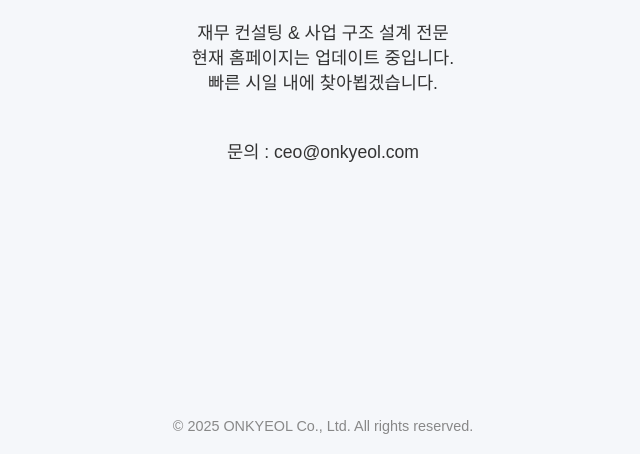
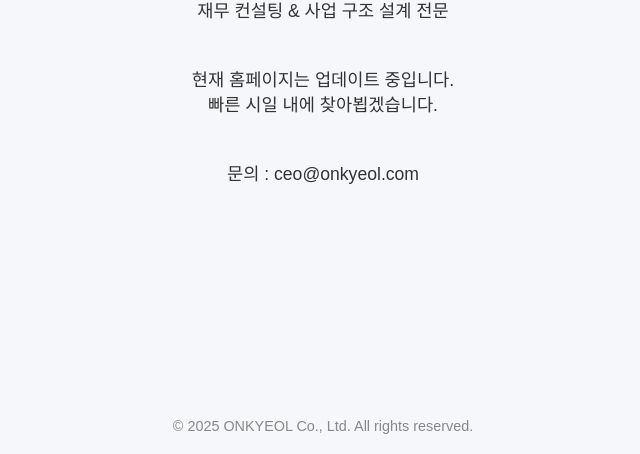
Before and after one commit to onkyeol/onkyeol, a plain HTML site: page index.html in a window 1280 px wide. Shown: the part 346-800 px from the top of the page, without its empty margins (317-957 px from the left). Drawn offline with Linux system fonts and the light colour scheme.

Commit message:
Update index.html

```diff
--- a/index.html
+++ b/index.html
@@ -35,7 +35,8 @@
 </head>
 <body>
   <h1>온결 주식회사</h1>
-  <p>재무 컨설팅 & 사업 구조 설계 전문<br />현재 홈페이지는 업데이트 중입니다.<br />빠른 시일 내에 찾아뵙겠습니다.</p>
+  <p>재무 컨설팅 & 사업 구조 설계 전문</p>
+  <p>현재 홈페이지는 업데이트 중입니다.<br />빠른 시일 내에 찾아뵙겠습니다.</p>
   <p>문의 : ceo@onkyeol.com</p>
 <footer>© 2025 ONKYEOL Co., Ltd. All rights reserved.</footer>
 </body>
```
